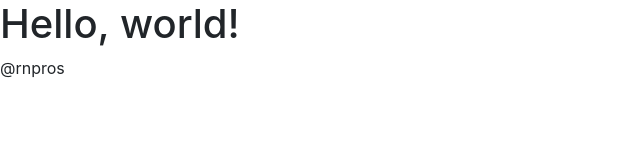
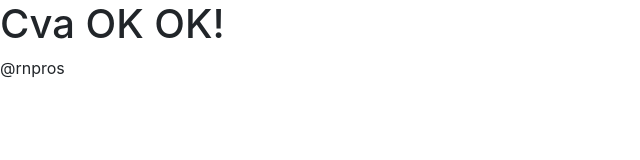
Before and after one commit to rnpros/github-flow, a plain HTML site: page index.html in a window 1280 px wide. Shown: the whole page, without its empty margins (0-640 px from the left). Drawn offline with nearby package versions, Linux system fonts and the light colour scheme.

Commit message:
2eme correct

```diff
--- a/index.html
+++ b/index.html
@@ -5,10 +5,10 @@
     <meta name="viewport" content="width=device-width, initial-scale=1, shrink-to-fit=no">
     <link rel="stylesheet" href="https://stackpath.bootstrapcdn.com/bootstrap/4.1.1/css/bootstrap.min.css" integrity="sha384-WskhaSGFgHYWDcbwN70/dfYBj47jz9qbsMId/iRN3ewGhXQFZCSftd1LZCfmhktB" crossorigin="anonymous">
 
-    <title>Hello, world!</title>
+    <title>Bonjour Ranampy!</title>
   </head>
   <body>
-    <h1>Hello, world!</h1>
+    <h1>Cva OK OK!</h1>
 
     <script src="https://code.jquery.com/jquery-3.3.1.slim.min.js" integrity="sha384-q8i/X+965DzO0rT7abK41JStQIAqVgRVzpbzo5smXKp4YfRvH+8abtTE1Pi6jizo" crossorigin="anonymous"></script>
     <script src="https://cdnjs.cloudflare.com/ajax/libs/popper.js/1.14.3/umd/popper.min.js" integrity="sha384-ZMP7rVo3mIykV+2+9J3UJ46jBk0WLaUAdn689aCwoqbBJiSnjAK/l8WvCWPIPm49" crossorigin="anonymous"></script>
```
